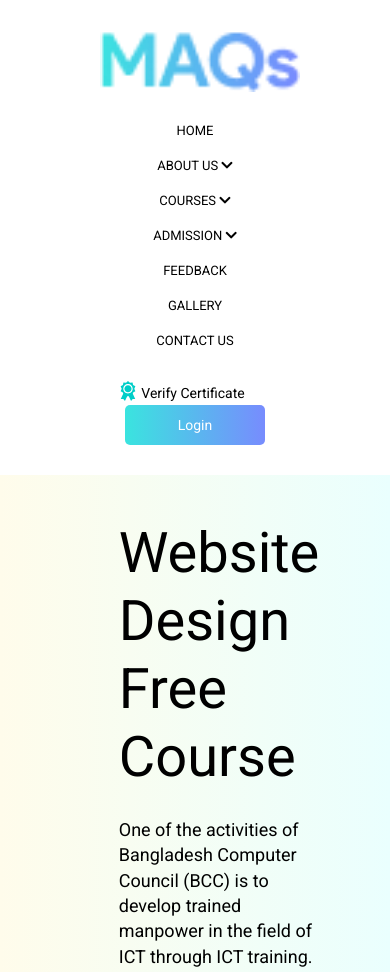
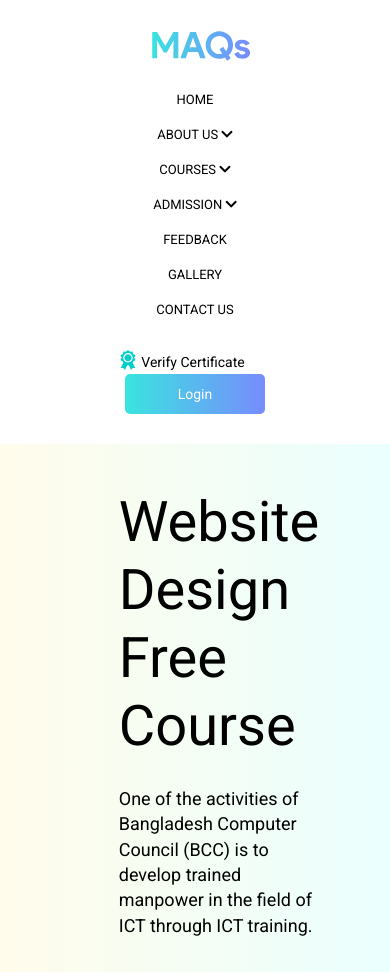
Before and after one commit to cihat/maqs, a website: page index.html in a window 390 px wide. Shown: the top 972 px of the page. Drawn offline with Linux system fonts and the light colour scheme.

Commit message:
update logo icon

```diff
--- a/index.html
+++ b/index.html
@@ -28,7 +28,7 @@
       <header>
         <div class="icon">
           <a href="#">
-            <img src="/img/logo.png" alt="" />
+            <img src="/img/MAQs-icon.svg" alt="" />
           </a>
         </div>
         <nav class="navbar">
--- a/scss/mobile.scss
+++ b/scss/mobile.scss
@@ -11,10 +11,10 @@
     // margin-bottom: 7rem;
     .icon {
       margin-bottom: 1rem;
-      width: 175px;
+      // width: 175px;
 
       img {
-        width: 200px;
+        width: 100px;
       }
     }
 
```
Also changed, not shown: css/mobile.css.
